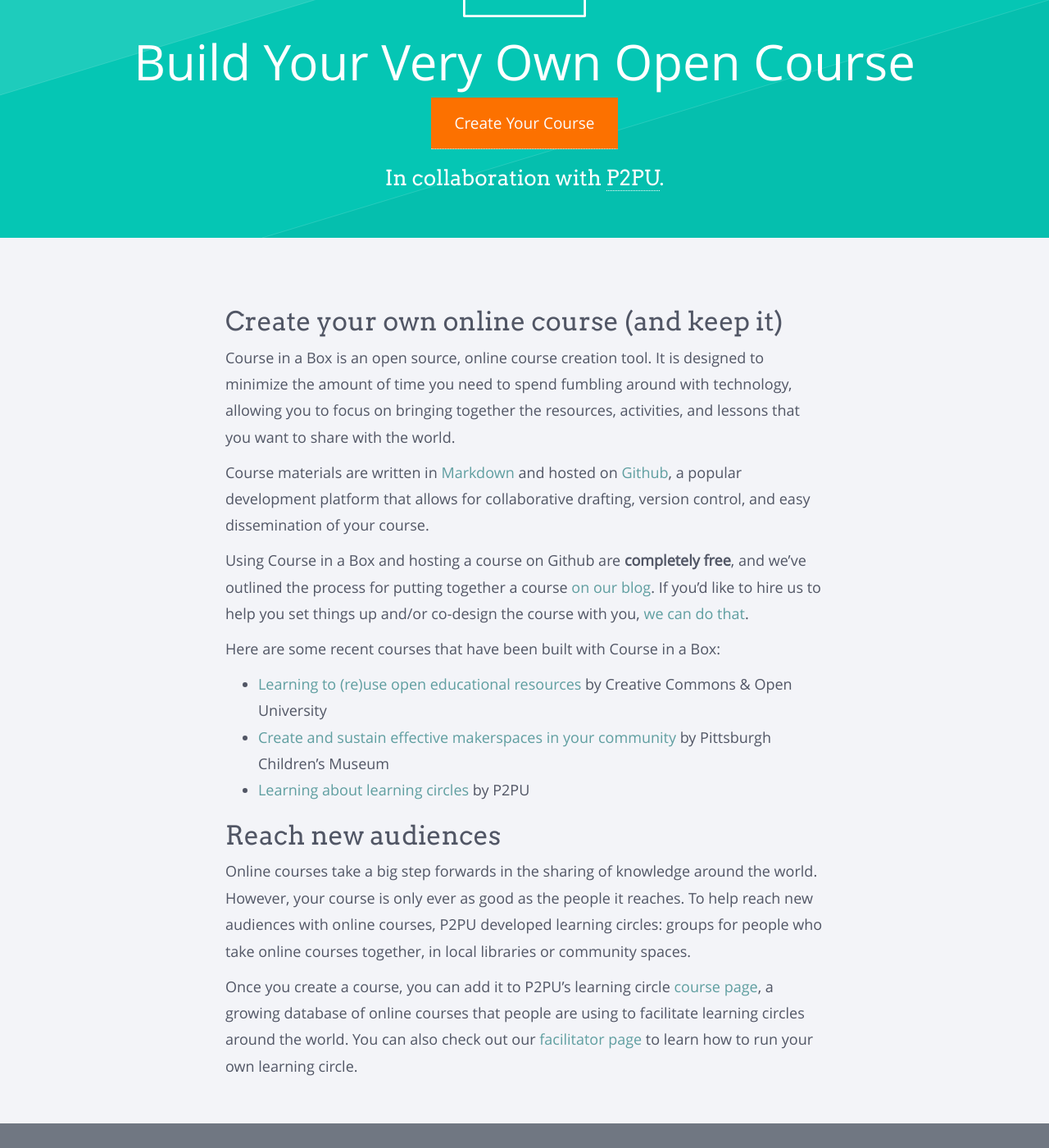
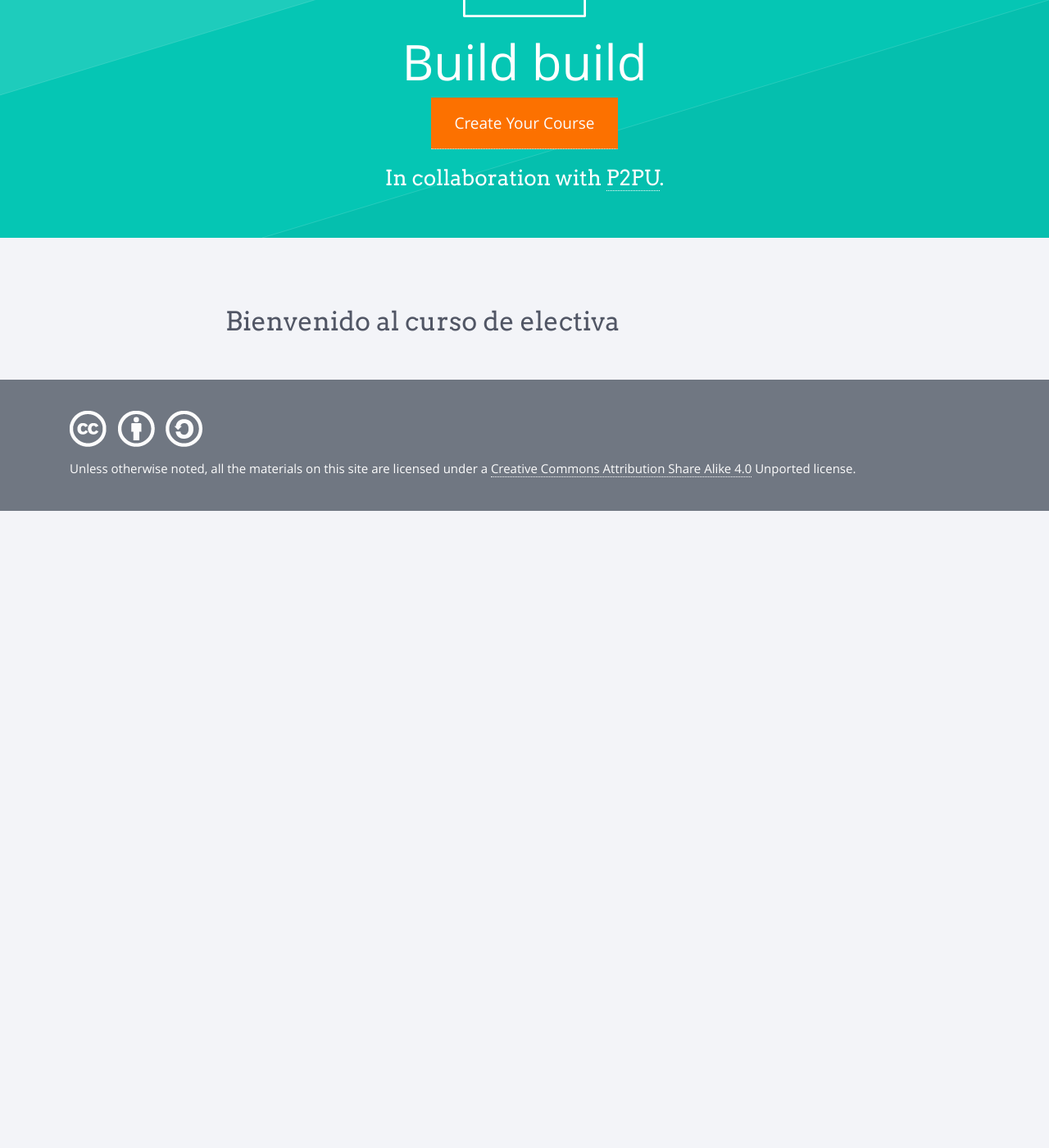
Before and after one commit to doztrock/doztrock.github.io, a Jekyll site: the page built from index.md, in a window 1280 px wide and 1400 px high, scrolled down 270 px. Shown: the whole window at 82% size. Built offline with Jekyll 4.4.1, drawn with Linux system fonts in a browser that asks for light colours; nearby versions of some CDN libraries; our own code applies the rules of GitHub Pages for plain Markdown files; after the commit the page ends 900 px from its top, so only the background shows below that.

Commit message:
Agregada informacion

```diff
--- a/_data/course.yml
+++ b/_data/course.yml
@@ -1,3 +1,3 @@
-title: Course in a Box
-description: Build Your Very Own Open Course
+title: Curso de electiva
+description: Build build
 modules: [tutorial, resources, references]
--- a/index.md
+++ b/index.md
@@ -3,24 +3,4 @@
 published: true
 ---
 
-## Create your own online course (and keep it)
-
-Course in a Box is an open source, online course creation tool. It is designed to minimize the amount of time you need to spend fumbling around with technology, allowing you to focus on bringing together the resources, activities, and lessons that you want to share with the world.
-
-Course materials are written in [Markdown](https://www.markdownguide.org/) and hosted on [Github](https://www.github.com), a popular development platform that allows for collaborative drafting, version control, and easy dissemination of your course.
-
-Using Course in a Box and hosting a course on Github are **completely free**, and we’ve outlined the process for putting together a course [on our blog](https://info.p2pu.org/2019/05/16/creating-an-open-course-with-p2pu/). If you’d like to hire us to help you set things up and/or co-design the course with you, [we can do that](https://www.p2pu.org/en/work-with-us/).
-
-
-Here are some recent courses that have been built with Course in a Box:
-
-- [Learning to (re)use open educational resources](http://www.exploerercourse.org/) by Creative Commons & Open University
-- [Create and sustain effective makerspaces in your community](http://p2pu.github.io/makingandlearning/) by Pittsburgh Children’s Museum
-- [Learning about learning circles](https://p2pu.github.io/facilitate-course/) by P2PU
-
-
-## Reach new audiences
-
-Online courses take a big step forwards in the sharing of knowledge around the world. However, your course is only ever as good as the people it reaches. To help reach new audiences with online courses, P2PU developed learning circles: groups for people who take online courses together, in local libraries or community spaces.
-
-Once you create a course, you can add it to P2PU’s learning circle [course page](http://p2pu.org/en/courses/), a growing database of online courses that people are using to facilitate learning circles around the world. You can also check out our [facilitator page](https://www.p2pu.org/en/facilitate/) to learn how to run your own learning circle.
+## Bienvenido al curso de electiva
```
